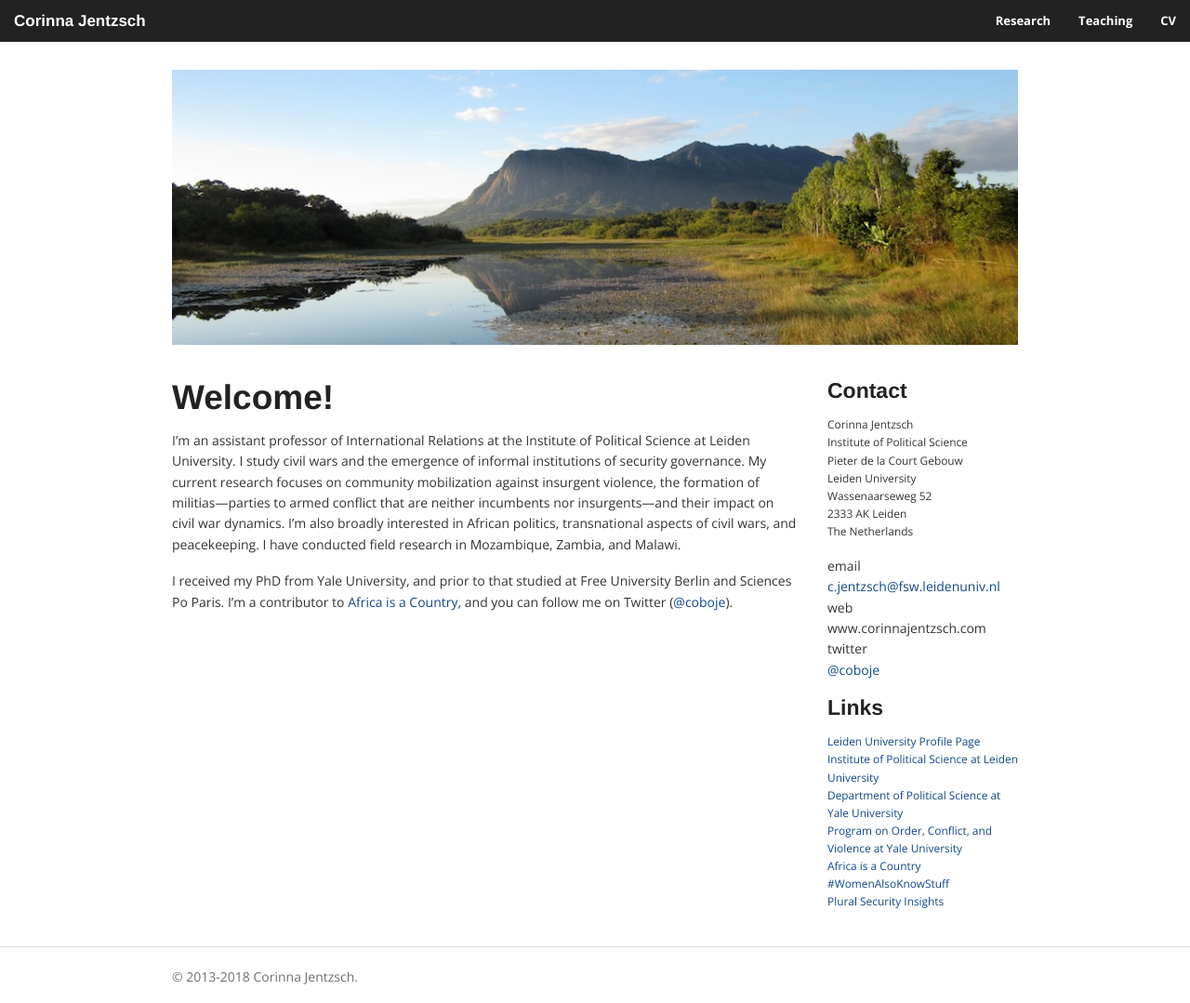
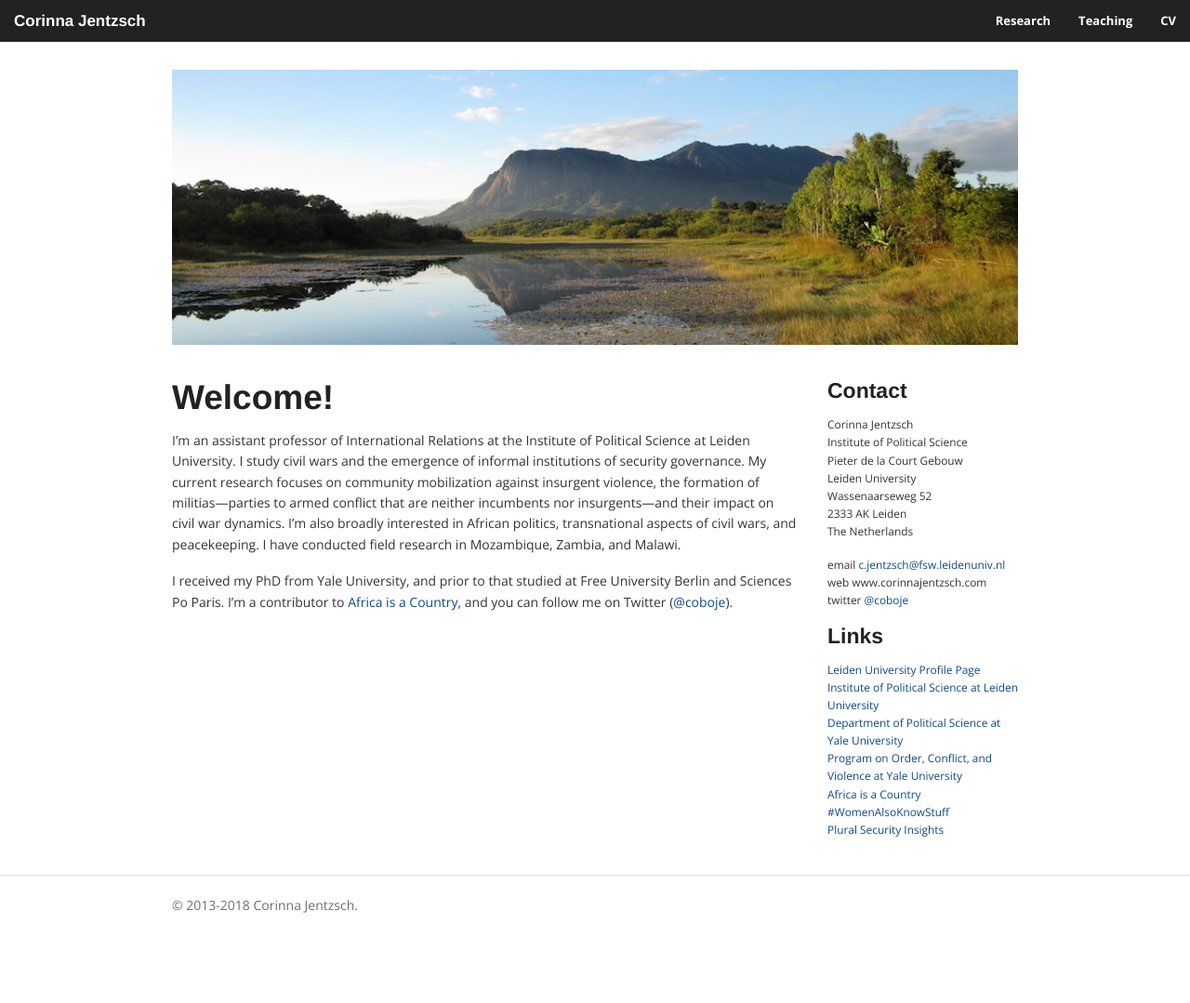
Before and after one commit to corinnajentzsch/corinnajentzsch.github.io, a Jekyll site: the page built from index.md, in a window 1280 px wide. Shown: the whole page at 93% size. Built offline with Jekyll 4.4.1, drawn with Linux system fonts in a browser that asks for light colours; nearby versions of some CDN libraries; library files that are not in the unit come from our copies; after the commit the page ends 1002 px from its top, so only the background shows below that; part of the change alters nothing that is shown.

Commit message:
Update sidebar.md

```diff
--- a/_includes/sidebar.md
+++ b/_includes/sidebar.md
@@ -8,12 +8,9 @@ Wassenaarseweg 52
 2333 AK Leiden
 The Netherlands
 
-email
-: <c.jentzsch@fsw.leidenuniv.nl>
-web
-: www.corinnajentzsch.com
-twitter
-: [@coboje](https://twitter.com/coboje)
+email <c.jentzsch@fsw.leidenuniv.nl>
+web www.corinnajentzsch.com
+twitter [@coboje](https://twitter.com/coboje)
 
 #### Links
 
```
